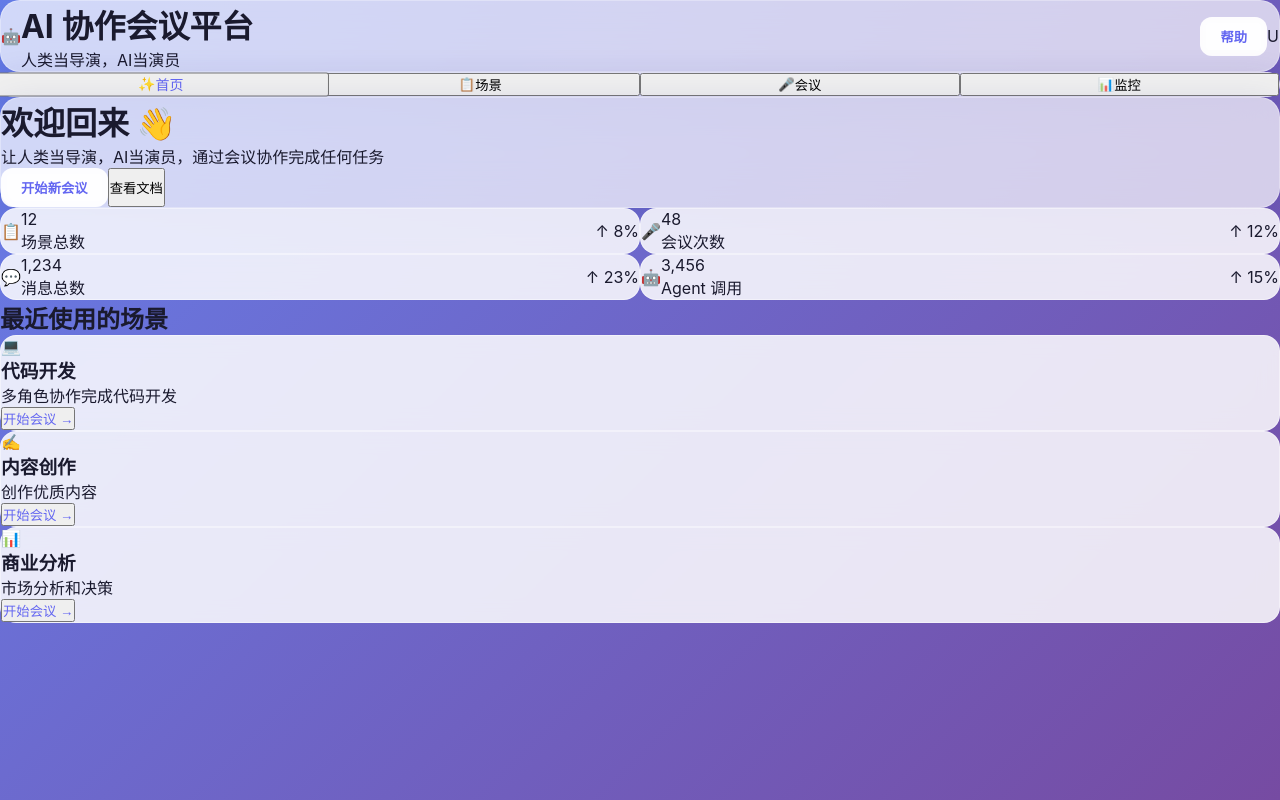
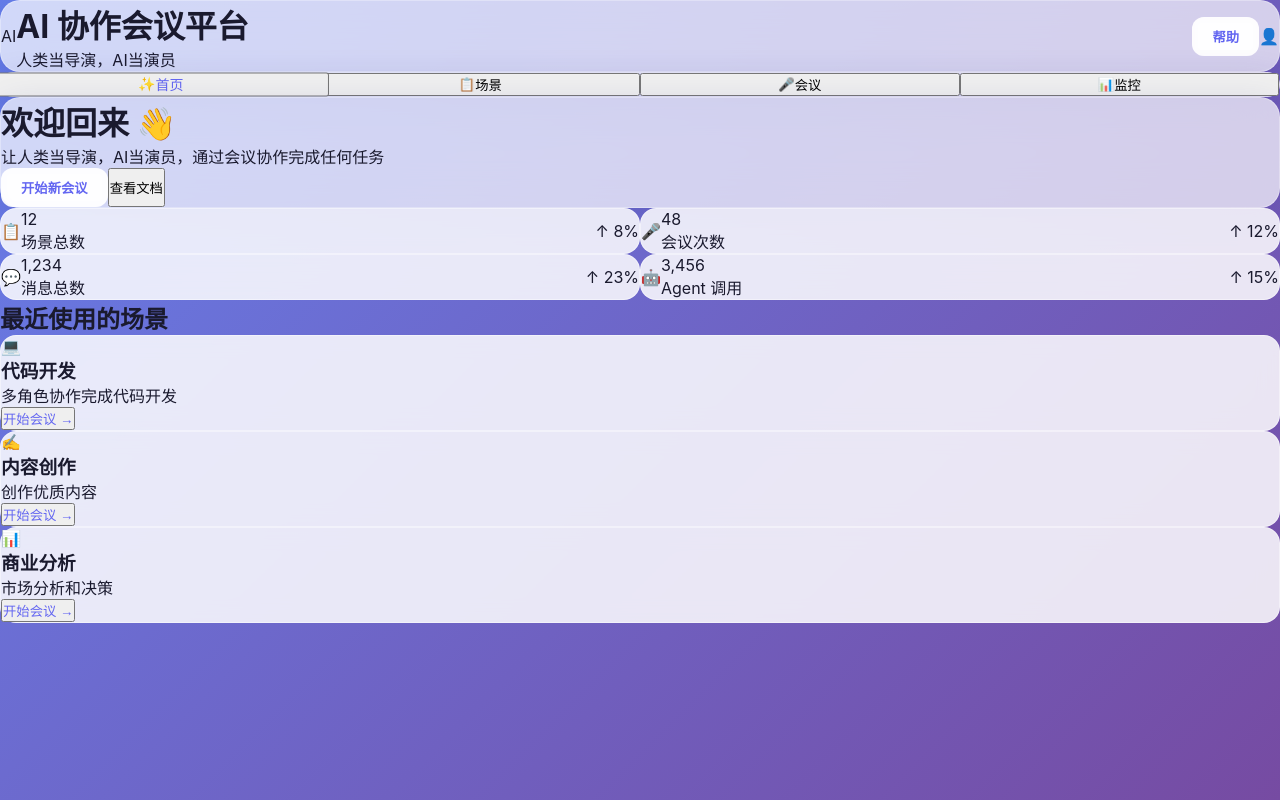
Before and after one commit to KingBoyAndGirl/ai-collaboration-meeting, a React (Vite) app: page / in a window 1280 px wide. Built offline with nearby package versions, Linux system fonts and the light colour scheme.

Commit message:
fix: Logo样式+头像图标优化

```diff
--- a/src/main.jsx
+++ b/src/main.jsx
@@ -416,8 +416,8 @@ function App() {
       <header className="glass">
         <div className="container mx-auto px-6 py-4 flex justify-between items-center">
           <div className="flex items-center gap-3">
-            <div className="w-10 h-10 bg-white rounded-xl flex items-center justify-center text-2xl shadow-lg">
-              🤖
+          <div className="w-10 h-10 bg-gradient-to-br from-indigo-500 to-purple-600 rounded-xl flex items-center justify-center text-white font-bold shadow-lg">
+            AI
           </div>
           <div>
             <h1 className="text-xl font-bold text-white">AI 协作会议平台</h1>
@@ -429,7 +429,7 @@ function App() {
             帮助
           </button>
           <div className="w-10 h-10 bg-white/20 rounded-full flex items-center justify-center text-white font-bold">
-              U
+            👤
           </div>
         </div>
         </div>
```
Lines whose indentation alone changed are shown as unchanged.
